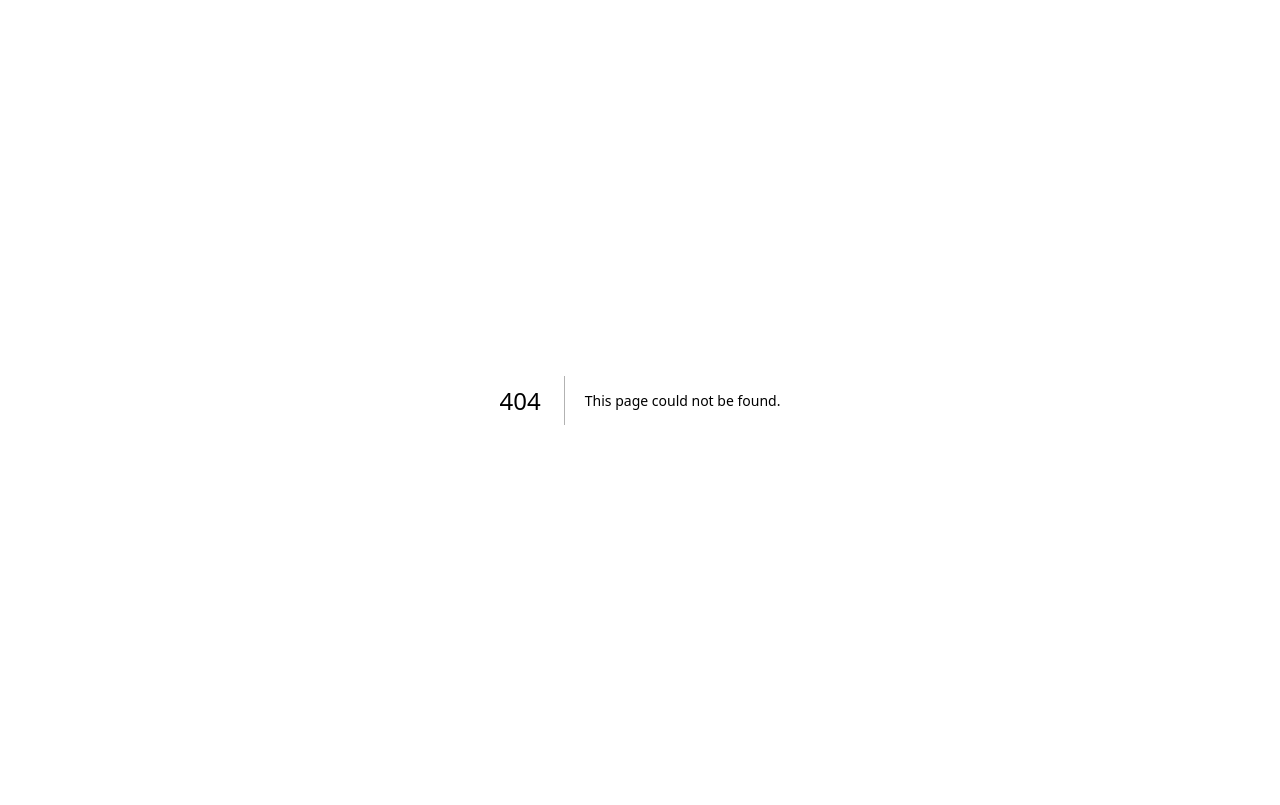
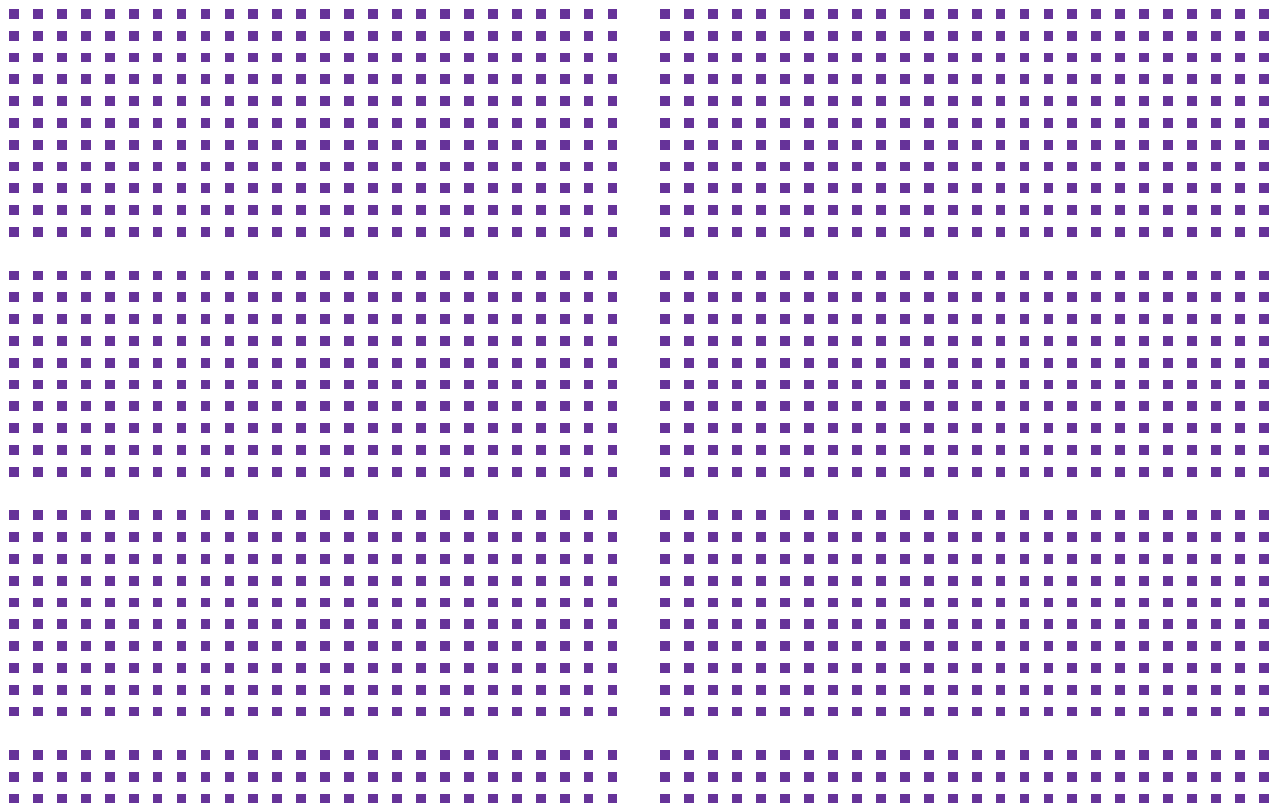
Before and after one commit to ld3nl/memento-mori, a Next.js app: page /test in a window 1280 px wide. Before the commit this address had no page. Shown: the top 805 px of the page. Built offline with nearby package versions, Linux system fonts and the light colour scheme.

Commit message:
dynamic quotes

```diff
--- /dev/null
+++ b/pages/test.tsx
@@ -0,0 +1,27 @@
+import React from "react";
+import styles from "../styles/Test.module.scss";
+
+interface Props {
+  title: string;
+}
+
+const TEst: React.FC<Props> = ({ title }) => {
+  const [weeksState, setWeeksState] = React.useState<any>(null);
+
+  React.useEffect(() => {
+    const weeks = Array.from({ length: 4160 }, (_, i) => (
+      // const weeks = Array.from({ length: 4160 }, (_, i) => (
+      <div className={styles.square}></div>
+    ));
+
+    setWeeksState(weeks);
+  }, []);
+
+  return <div className={styles.container}>{weeksState}</div>;
+};
+
+TEst.defaultProps = {
+  title: "My Next.js App",
+};
+
+export default TEst;
--- /dev/null
+++ b/styles/Test.module.scss
@@ -0,0 +1,92 @@
+// // Set the width and height of the square divs
+// $square-size: 1vw;
+
+// // Set the number of rows and columns
+// $num-rows: 80;
+// $num-cols: 52;
+
+// // Calculate the width and height of the container based on the number of rows and columns and the size of the square divs
+// $container-width: $num-cols * $square-size;
+// $container-height: $num-rows * $square-size;
+
+// // Calculate the horizontal and vertical spacing between the divs based on the remaining space in the container
+// $horizontal-spacing: calc(100vw - #{$container-width}) / ($num-cols - 1);
+// $vertical-spacing: calc(100vh - #{$container-height}) / ($num-rows - 1);
+
+// // Define the styles for the square divs
+// .square {
+//   width: $square-size;
+//   height: $square-size;
+//   display: inline-block;
+
+//   // Set the margin to create the horizontal and vertical spacing
+//   margin: calc(#{$vertical-spacing / 2}) calc(#{$horizontal-spacing / 2});
+// }
+
+// // Create a container to hold all the square divs and set its width and height
+// .container {
+//   width: 100vw;
+//   height: #{$container-height};
+//   display: flex;
+//   flex-wrap: wrap;
+//   justify-content: center;
+
+//   // Add the square divs to the container
+//   @for $i from 1 through $num-rows * $num-cols {
+//     .square:nth-of-type(#{$i}) {
+//       background-color: blue;
+//     }
+//   }
+// }
+
+.container {
+  --num-rows: 80;
+  --num-cols: 52;
+  --square-size: 10px;
+  --container-width: calc(var(--num-cols) * var(--square-size));
+  --container-height: calc(var(--num-rows) * var(--square-size));
+
+  //   height: var(--container-height);
+  display: grid;
+  grid-template-columns: repeat(52, 1fr); /* 52 columns */
+  grid-template-rows: repeat(80, 1fr); /* 80 rows */
+  grid-row-gap: 10px;
+  grid-column-gap: 10px;
+}
+
+.square {
+  width: calc(98vh / 80);
+  height: calc(98vh / 80);
+  display: inline-block;
+  background-color: rebeccapurple;
+
+  // Set the margin to create the horizontal and vertical spacing
+  //   margin: calc(#{$vertical-spacing / 2}) calc(#{$horizontal-spacing / 2});
+  margin: 1px;
+
+  &:nth-of-type(26n) {
+    margin-right: 4vh;
+  }
+
+  &:nth-of-type(52n) {
+    margin-right: 0;
+  }
+
+  @for $i from 1 through 52 {
+    &:nth-child(520n + #{$i}) {
+      // margin: 12px;
+      grid-row: span 2; /* take up 52 rows */
+      //   grid-row-gap: 50px;
+      //   grid-column-gap: 50px;
+    }
+
+    &:nth-child(0n + #{$i}) {
+      grid-row: span 1;
+    }
+  }
+
+  //   &:nth-child(520n + 1) {
+  //     margin-top: 10px;
+  //     grid-row: span 52; /* take up 52 rows */
+  //   }
+}
```
Also changed, not shown: components/LifeTable/LifeTable.tsx (+6 -7 lines), data/quotes.json (added, +22 -0 lines), package.json (+5 -4 lines), pages/index.tsx (+36 -3 lines), 1 other file (tests, documents, lock files or other folders).
